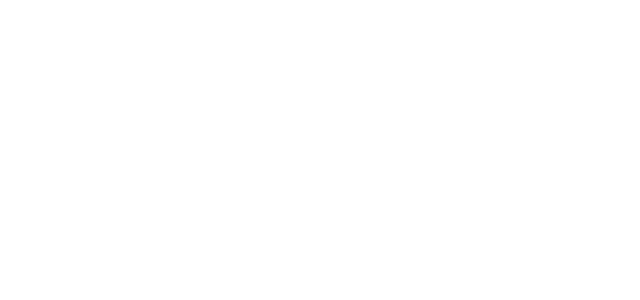
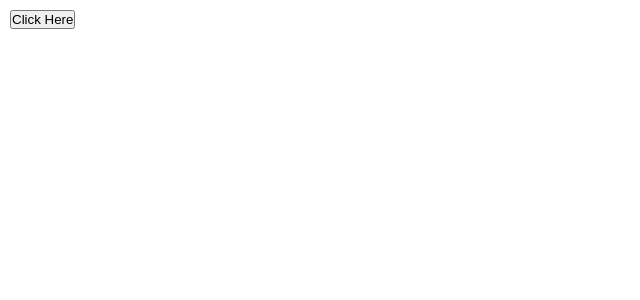
Before and after one commit to ubaydillah1/Next-Js-Learn, a React (Vite) app in the folder Recall React/: page /uselayouteffect in a window 1280 px wide. Before the commit this address had no page. Shown: the top 300 px of the page, without its empty margins (0-640 px from the left). Built offline with nearby package versions, Linux system fonts and the light colour scheme.

Commit message:
useLayoutEffect

```diff
--- a/Recall React/src/hooks/useUpdateLogger.js
+++ b/Recall React/src/hooks/useUpdateLogger.js
@@ -1,4 +1,4 @@
-import React, { useEffect } from "react";
+import { useEffect } from "react";
 
 const useUpdateLogger = (value) => {
   useEffect(() => {
--- a/Recall React/src/main.jsx
+++ b/Recall React/src/main.jsx
@@ -2,13 +2,14 @@
 import { createRoot } from "react-dom/client";
 import { BrowserRouter as Router, Routes, Route } from "react-router";
 import Home from "./pages/home";
-import UseMemo from "./pages/useMemo";
 import UseRef from "./pages/useRef";
 import DarkModeProvider from "./contexts/DarkMode";
 import UseContext from "./pages/useContext";
 import UseReducer from "./pages/useReducer";
 import UseCallback from "./pages/useCallback";
 import CustomHooks from "./pages/customHooks";
+import UseMemo from "./pages/UseMemo";
+import UseLayoutEffect from "./pages/useLayoutEffect";
 
 createRoot(document.getElementById("root")).render(
   <StrictMode>
@@ -22,6 +23,7 @@
           <Route path="/usereducer" element={<UseReducer />} />
           <Route path="/usecallback" element={<UseCallback />} />
           <Route path="/customhooks" element={<CustomHooks />} />
+          <Route path="/uselayouteffect" element={<UseLayoutEffect />} />
         </Routes>
       </Router>
     </DarkModeProvider>
--- a/Recall React/src/pages/customHooks.jsx
+++ b/Recall React/src/pages/customHooks.jsx
@@ -6,11 +6,7 @@
   useUpdateLogger(name);
   return (
     <div>
-      <input
-        type="text"
-        value={name}
-        onChange={(e) => setName(e.target.value)}
-      />
+      <input type="text" onChange={(e) => setName(e.target.value)} />
     </div>
   );
 };
--- /dev/null
+++ b/Recall React/src/pages/useLayoutEffect.jsx
@@ -0,0 +1,28 @@
+import { useLayoutEffect, useRef, useState } from "react";
+
+const UseLayoutEffect = () => {
+  const [show, setShow] = useState(false);
+  const button = useRef();
+  const text = useRef();
+
+  useLayoutEffect(() => {
+    if (button.current == null || text.current == null) return;
+    const { bottom } = button.current.getBoundingClientRect();
+    text.current.style.top = `${bottom + 25}px`;
+  }, [show]);
+
+  return (
+    <div style={{ margin: "10px" }}>
+      <button onClick={() => setShow(!show)} ref={button}>
+        Click Here
+      </button>
+      {show && (
+        <p ref={text} style={{ position: "absolute" }}>
+          Pop up
+        </p>
+      )}
+    </div>
+  );
+};
+
+export default UseLayoutEffect;
```
